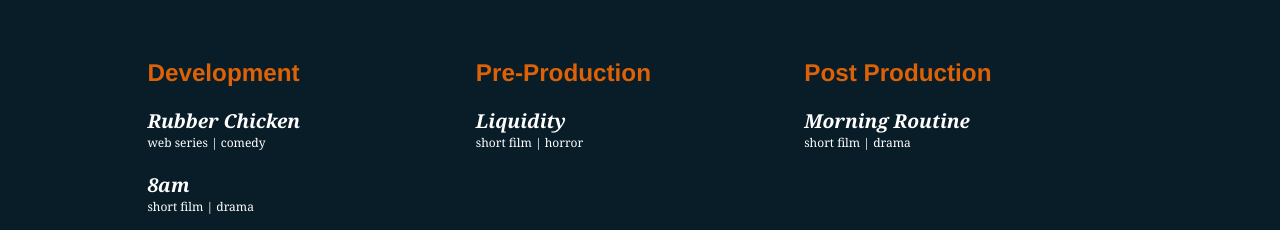
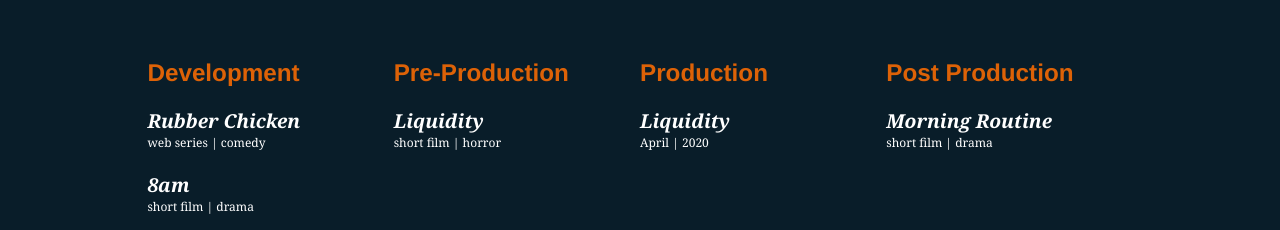
Before and after one commit to sethburtonhall/hall-pictures, a Gatsby site: page /about in a window 1280 px wide. Shown: the part 570-800 px from the top of the page. Built offline with nearby package versions, Linux system fonts and the light colour scheme; Gatsby itself is replaced by a stand-in of ours; what typography-theme-lawton would draw is missing.

Commit message:
adds production to pipeline

```diff
--- a/src/pages/about.js
+++ b/src/pages/about.js
@@ -33,6 +33,16 @@ const About = () => {
       ],
     },
     {
+      stage: "Production",
+      projects: [
+        {
+          name: "Liquidity",
+          type: "April",
+          genre: "2020",
+        },
+      ],
+    },
+    {
       stage: "Post Production",
       projects: [
         {
```
